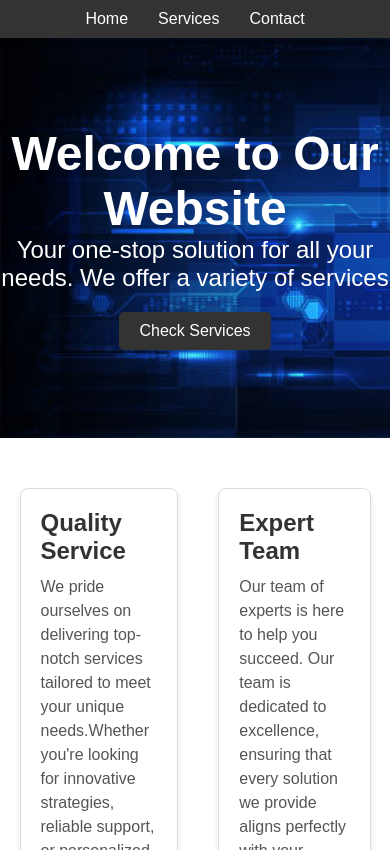
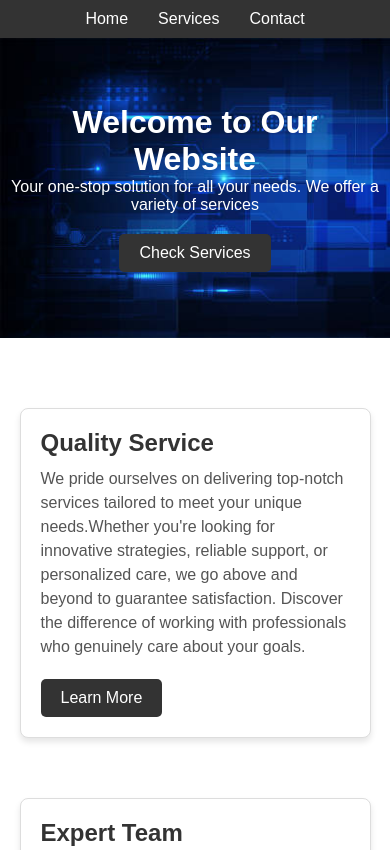
Before and after one commit to SarahNgosa/lab3-multipage, a plain HTML site: page index.html in a window 390 px wide. Shown: the top 850 px of the page. Drawn offline with Linux system fonts and the light colour scheme.

Commit message:
Improved responsiveness

```diff
--- a/style.css
+++ b/style.css
@@ -73,8 +73,11 @@ header nav ul li a:hover {
 .feature-cards {
     margin: 50px 5%;
     display: flex;
+    flex-direction: row;
     gap: 40px;
     /* Space between flex items */
+    /* flex-wrap: wrap; */
+    /* max-width: 100%; */
 }
 
 .card {
@@ -155,20 +158,7 @@ footer p {
     /* Changes color on hover */
 }
 
-/* Responsive design */
-@media (max-width: 600px) {
-    footer {
-        padding: 15px;
-        /* Reduce padding for smaller screens */
-    }
 
-    .social-media-links {
-        flex-direction: column;
-        /* Stack links vertically */
-        gap: 10px;
-        /* Smaller gap for vertical layout */
-    }
-}
 
 
 
@@ -230,19 +220,6 @@ footer p {
     color: #555;
     line-height: 1.5;
 }
-
-/* Responsive Design */
-@media (max-width: 768px) {
-    .service-card {
-        padding: 15px;
-    }
-
-    .service-card h2 {
-        font-size: 1.25em;
-    }
-}
-
-
 
 
 
@@ -309,13 +286,86 @@ button:active {
     transform: scale(1); /* Reset zoom when clicked */
 }
 
-/* Responsive Design */
-@media (max-width: 480px) {
-    .contact {
+
+
+/* Media query for screens with max-width: 1024px */
+@media (max-width: 1024px) {
+    .feature-cards {
+        flex-wrap: wrap; /* Allow cards to wrap on smaller screens */
+    }
+
+    .hero-section h1 {
+        font-size: 2.5em; /* Adjust hero heading size */
+    }
+
+    .hero-section p {
+        font-size: 1.2em; /* Adjust hero paragraph size */
+    }
+}
+
+/* Media query for screens with max-width: 768px */
+@media (max-width: 768px) {
+    .feature-cards {
+        flex-direction: column; /* Stack cards vertically */
+        gap: 20px; /* Reduce spacing between cards */
+    }
+
+    .card {
+        margin: 20px auto; /* Add spacing between stacked cards */
+    }
+    .service-card {
         padding: 15px;
     }
 
-    input, textarea {
-        font-size: 0.9em;
+    .service-card h2 {
+        font-size: 1.25em;
+    }
+
+    .hero-section h1 {
+        font-size: 2em; /* Further reduce hero heading size */
+    }
+
+    .hero-section p {
+        font-size: 1em; /* Further reduce hero paragraph size */
+    }
+
+    .services h1 {
+        font-size: 1.8em; /* Adjust services heading size */
+    }
+
+    footer {
+        padding: 15px;
+        /* Reduce padding for smaller screens */
+    }
+
+    .social-media-links {
+        flex-direction: column;
+        /* Stack links vertically */
+        gap: 10px;
+        /* Smaller gap for vertical layout */
     }
 }
+
+/* Media query for screens with max-width: 480px */
+@media (max-width: 480px) {
+    .hero-section {
+        height: 300px; /* Reduce hero section height */
+    }
+
+    .hero-section .text {
+        padding: 0 10px; /* Add padding inside the section */
+    }
+
+    .contact {
+        padding: 10px; /* Reduce padding for smaller screens */
+    }
+
+    input, textarea {
+        font-size: 0.8em; /* Reduce input font size */
+    }
+
+    button {
+        padding: 8px 15px; /* Adjust button size */
+        font-size: 0.9em; /* Reduce button font size */
+    }
+}
```
